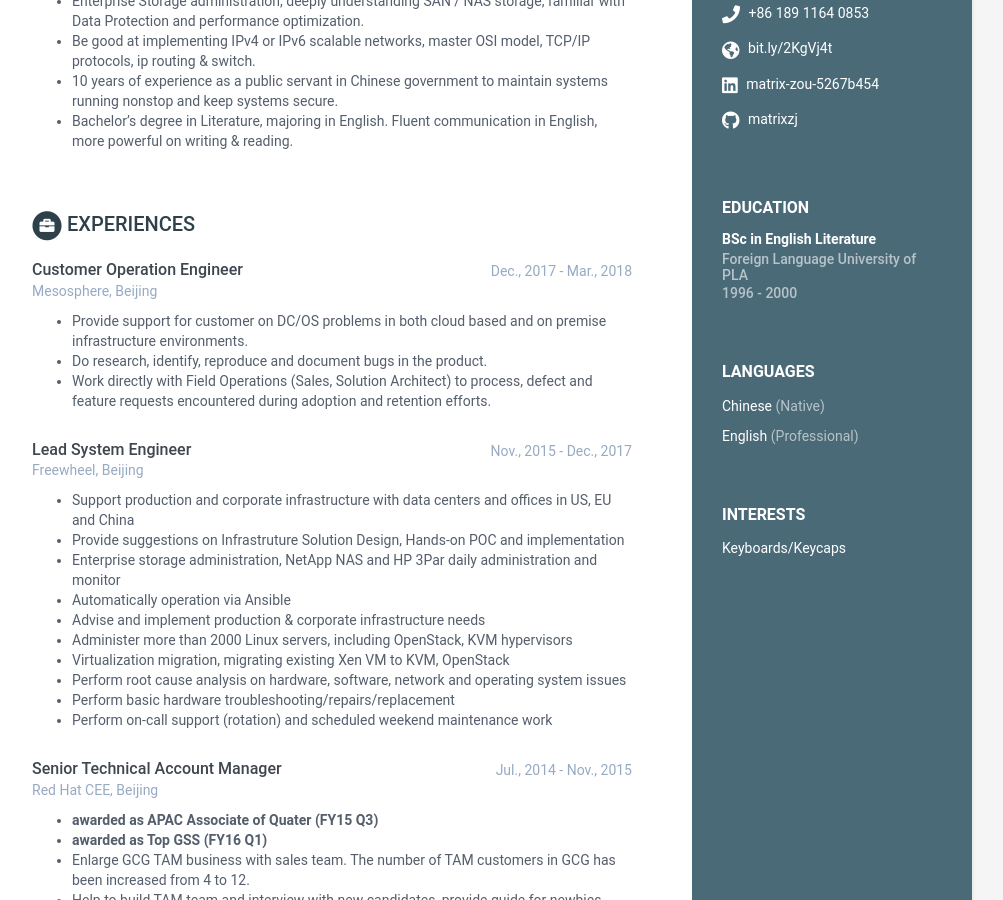
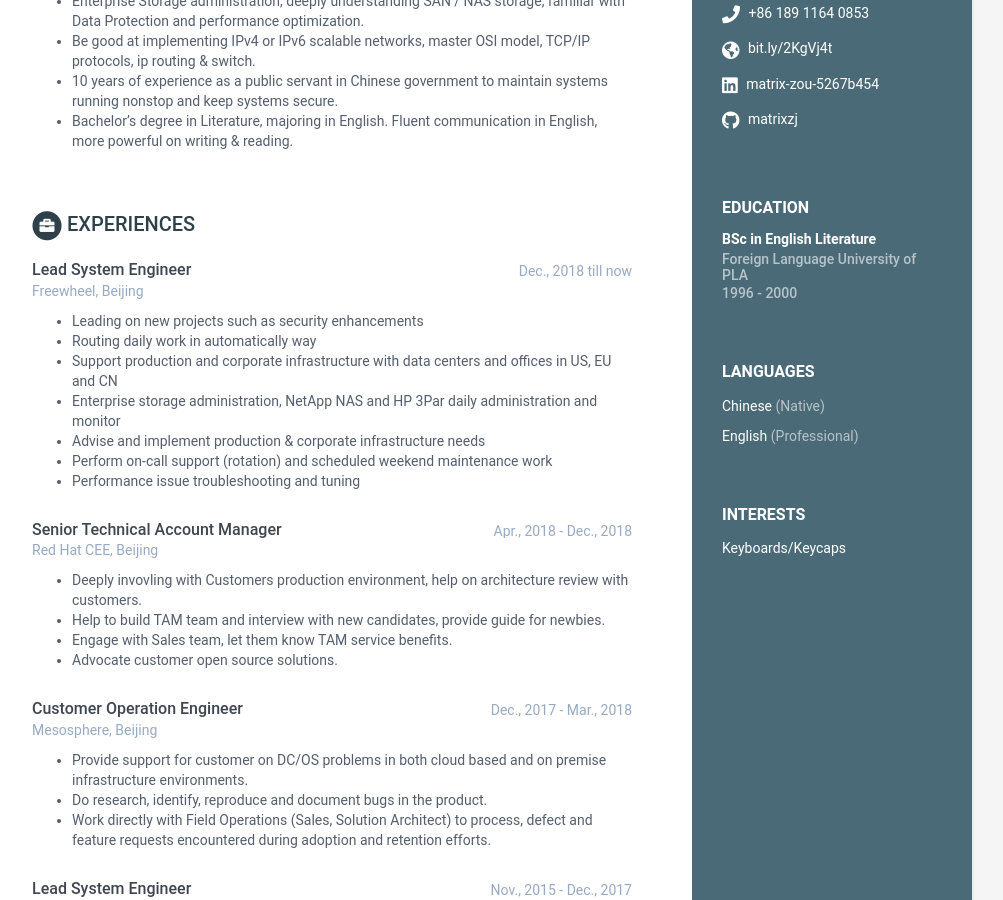
Before and after one commit to matrixzj/resume, a Jekyll site: the page built from index.html, in a window 1280 px wide and 900 px high, scrolled down 329 px. Shown: the whole window, without its empty margins (168-1171 px from the left). Built offline with Jekyll 4.4.1, drawn with Linux system fonts in a browser that asks for light colours.

Commit message:
There are 1 files have been modified at 2019-06-18 17:49:25 . 	-rw-r--r-- 1 jzou ops 10775 Jun 18 17:49 _data/data.yml No files have been added. No files have been deleted. No file type has been changed.

```diff
--- a/_data/data.yml
+++ b/_data/data.yml
@@ -52,6 +52,27 @@
       time: 1996 - 2000
 
 experiences:
+    - role: Lead System Engineer
+      time: Dec., 2018 till now
+      company: Freewheel, Beijing
+      details: |
+        - Leading on new projects such as security enhancements
+        - Routing daily work in automatically way
+        - Support production and corporate infrastructure with data centers and offices in US, EU and CN
+        - Enterprise storage administration, NetApp NAS and HP 3Par daily administration and monitor
+        - Advise and implement production & corporate infrastructure needs
+        - Perform on-call support (rotation) and scheduled weekend maintenance work
+        - Performance issue troubleshooting and tuning
+
+    - role: Senior Technical Account Manager
+      time: Apr., 2018 - Dec., 2018
+      company: Red Hat CEE, Beijing
+      details: |
+        - Deeply invovling with Customers production environment, help on architecture review with customers.
+        - Help to build TAM team and interview with new candidates, provide guide for newbies.
+        - Engage with Sales team, let them know TAM service benefits.
+        - Advocate customer open source solutions.
+
     - role: Customer Operation Engineer
       time: Dec., 2017 - Mar., 2018
       company: Mesosphere, Beijing
```
